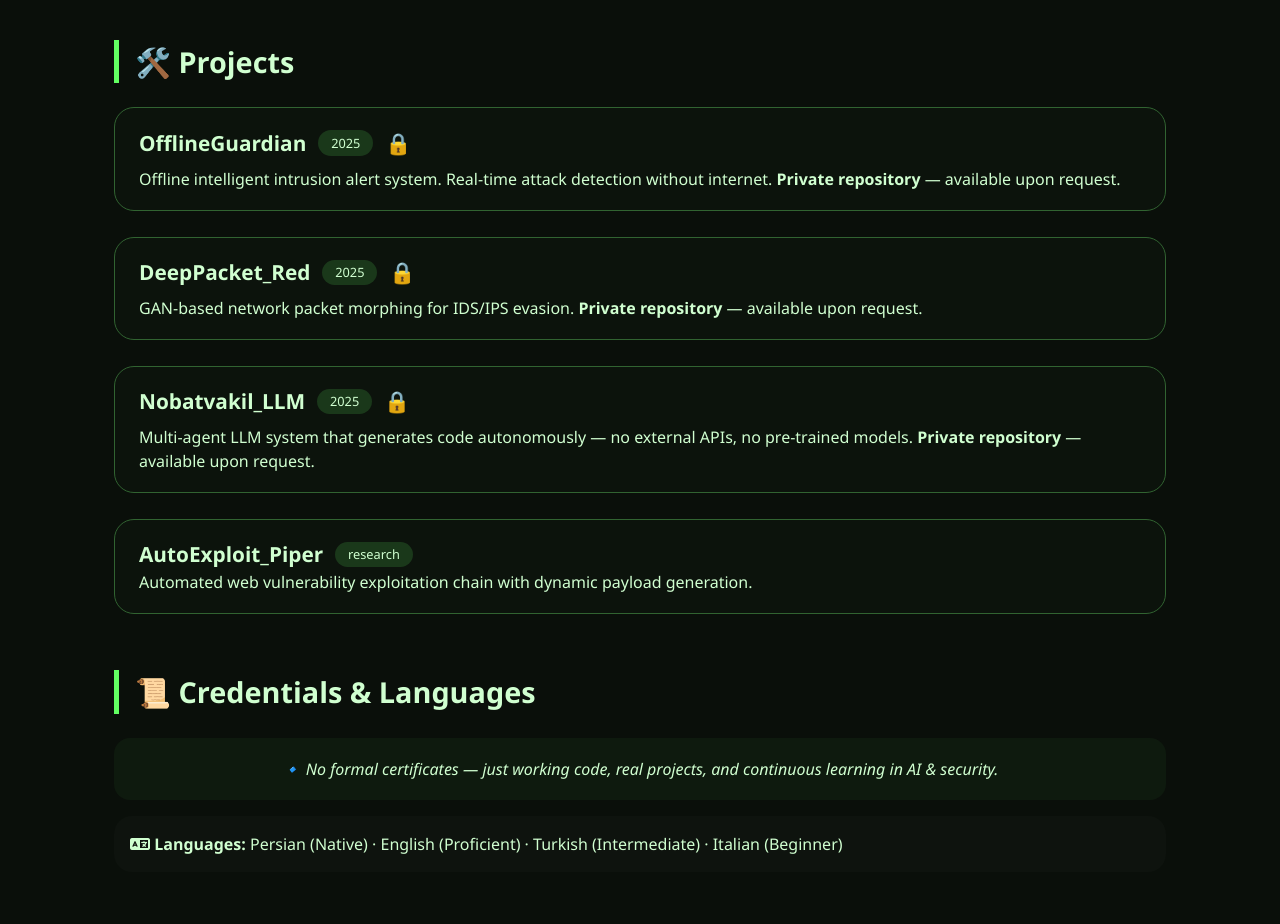
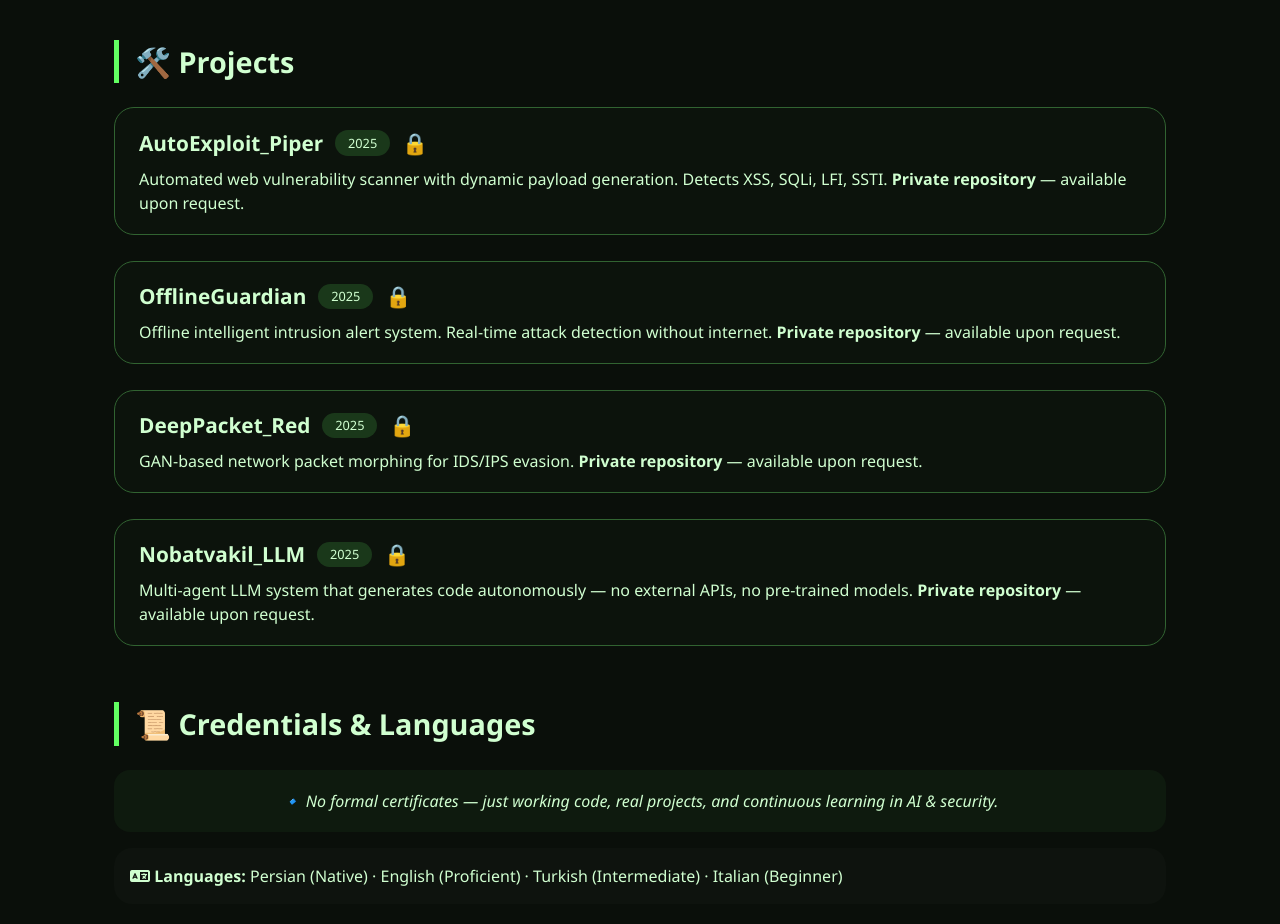
Before and after one commit to mhrezaeii/Mhrezaeii, a plain HTML site: page index.html in a window 1280 px wide. Shown: the part 1880-2804 px from the top of the page. Drawn offline with Linux system fonts and the light colour scheme.

Commit message:
Add new project details to index.html

```diff
--- a/index.html
+++ b/index.html
@@ -390,6 +390,10 @@
     <h2>🛠️ Projects</h2>
     <div class="projects-grid">
         <div class="project-card">
+            <div class="project-name">AutoExploit_Piper <span>2025</span> 🔒</div>
+            <div style="margin-top: 8px;">Automated web vulnerability scanner with dynamic payload generation. Detects XSS, SQLi, LFI, SSTI. <strong>Private repository</strong> — available upon request.</div>
+        </div>
+        <div class="project-card">
             <div class="project-name">OfflineGuardian <span>2025</span> 🔒</div>
             <div style="margin-top: 8px;">Offline intelligent intrusion alert system. Real-time attack detection without internet. <strong>Private repository</strong> — available upon request.</div>
         </div>
@@ -400,10 +404,6 @@
         <div class="project-card">
             <div class="project-name">Nobatvakil_LLM <span>2025</span> 🔒</div>
             <div style="margin-top: 8px;">Multi-agent LLM system that generates code autonomously — no external APIs, no pre-trained models. <strong>Private repository</strong> — available upon request.</div>
-        </div>
-        <div class="project-card">
-            <div class="project-name">AutoExploit_Piper <span>research</span></div>
-            <div>Automated web vulnerability exploitation chain with dynamic payload generation.</div>
         </div>
     </div>
 </section>
```
